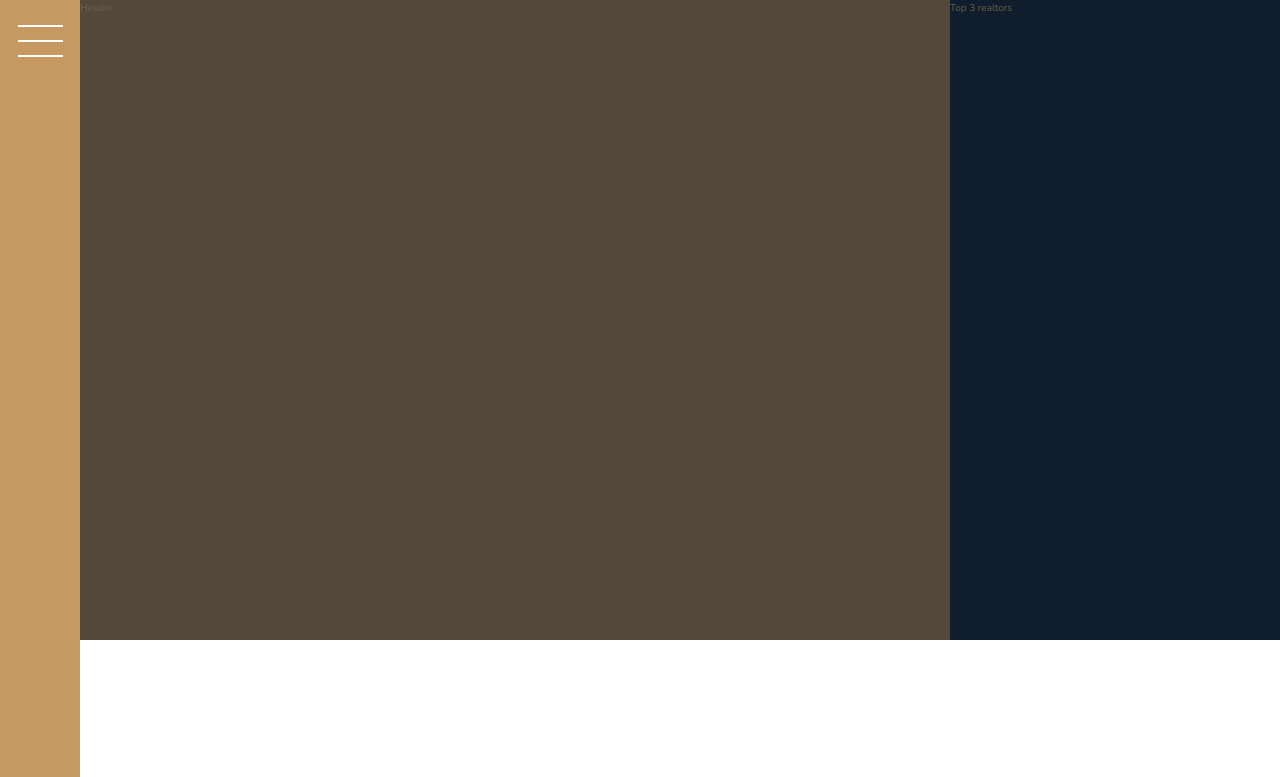
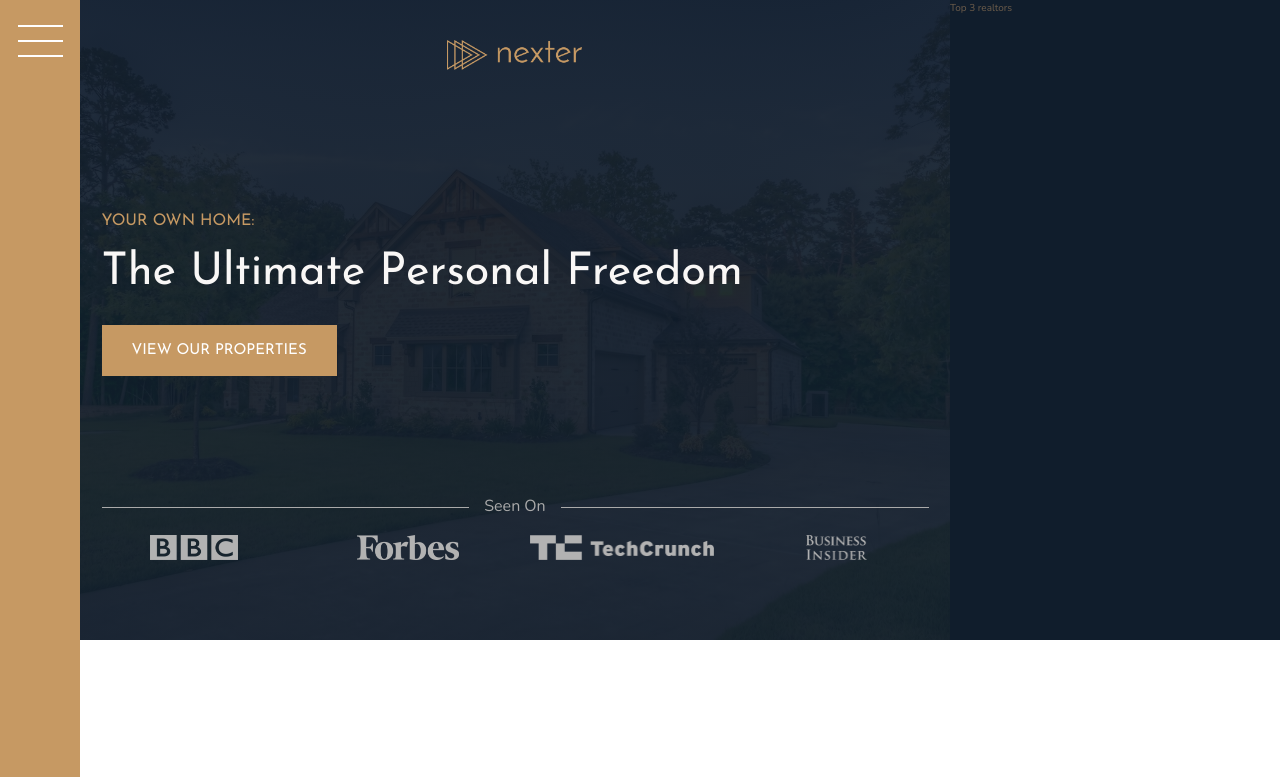
Before and after one commit to negilaxu/Nexter, a website: page index.html in a window 1280 px wide. Shown: the top 777 px of the page. Drawn offline with nearby package versions, Linux system fonts and the light colour scheme.

Commit message:
header section is done

```diff
--- a/index.html
+++ b/index.html
@@ -19,7 +19,17 @@
     </div>
 
     <header class="header">
-        Header
+        <img src="img/logo.png" alt="nexter logo" class="header__logo">
+        <h3 class="heading-3">Your Own Home:</h3>
+        <h1 class="heading-1">The Ultimate Personal Freedom</h1>
+        <button class="btn header__btn">View Our Properties</button>
+        <div class="header__seenon-text">Seen On</div>
+        <div class="header__seenon-logos">
+            <img src="img/logo-bbc.png" alt="seen on logo 1">
+            <img src="img/logo-forbes.png" alt="seen on logo 2">
+            <img src="img/logo-techcrunch.png" alt="seen on logo 3">
+            <img src="img/logo-bi.png" alt="seen on logo 4">
+        </div>
     </header>
 
     <div class="realtors">
--- a/sass/_header.scss
+++ b/sass/_header.scss
@@ -1,4 +1,55 @@
 .header {
     background-color: $color-grey-dark-1;
     grid-column: full-start / col-end 6;
+    background-image: linear-gradient(rgba($color-secondary, 0.93), rgba($color-secondary, 0.93)), url(../img/hero.jpeg);
+    background-size: cover;
+    background-position: center;
+    padding: 8rem;
+    padding-top: 4rem;
+
+    display: grid;
+    grid-template-rows: 1fr min-content 6rem 1fr;
+    grid-template-columns: max-content;
+    grid-row-gap: 1.5rem;
+    justify-content: center;
+
+    &__logo {
+        height: 3rem;
+        justify-self: center;
+    }
+
+    &__btn {
+        align-self: start;
+        justify-self: start;
+    }
+
+    &__seenon-text {
+        display: grid;
+        grid-template-columns: 1fr max-content 1fr;
+        grid-column-gap: 1.5rem;
+        align-items: center;
+
+        font-size: 1.6rem;
+        color: $color-grey-light-2;
+
+        &::before,
+        &::after {
+            content: "";
+            height: 1px;
+            display: block;
+            background-color: currentColor;
+        }
+    }
+
+    &__seenon-logos {
+        display: grid;
+        grid-template-columns: repeat(4, 1fr);
+        grid-column-gap: 3rem;
+        justify-items: center;
+
+        img {
+            height: 2.5rem;
+            filter: brightness(70%);
+        }
+    }
 }
--- a/sass/_typography.scss
+++ b/sass/_typography.scss
@@ -5,6 +5,9 @@
 
 .heading-1 {
     @extend %heading;
+    font-size: 4.5rem;
+    color: $color-grey-light-1;
+    line-height: 1;
 }
 
 .heading-2 {
```
Also changed, not shown: css/style.css.
